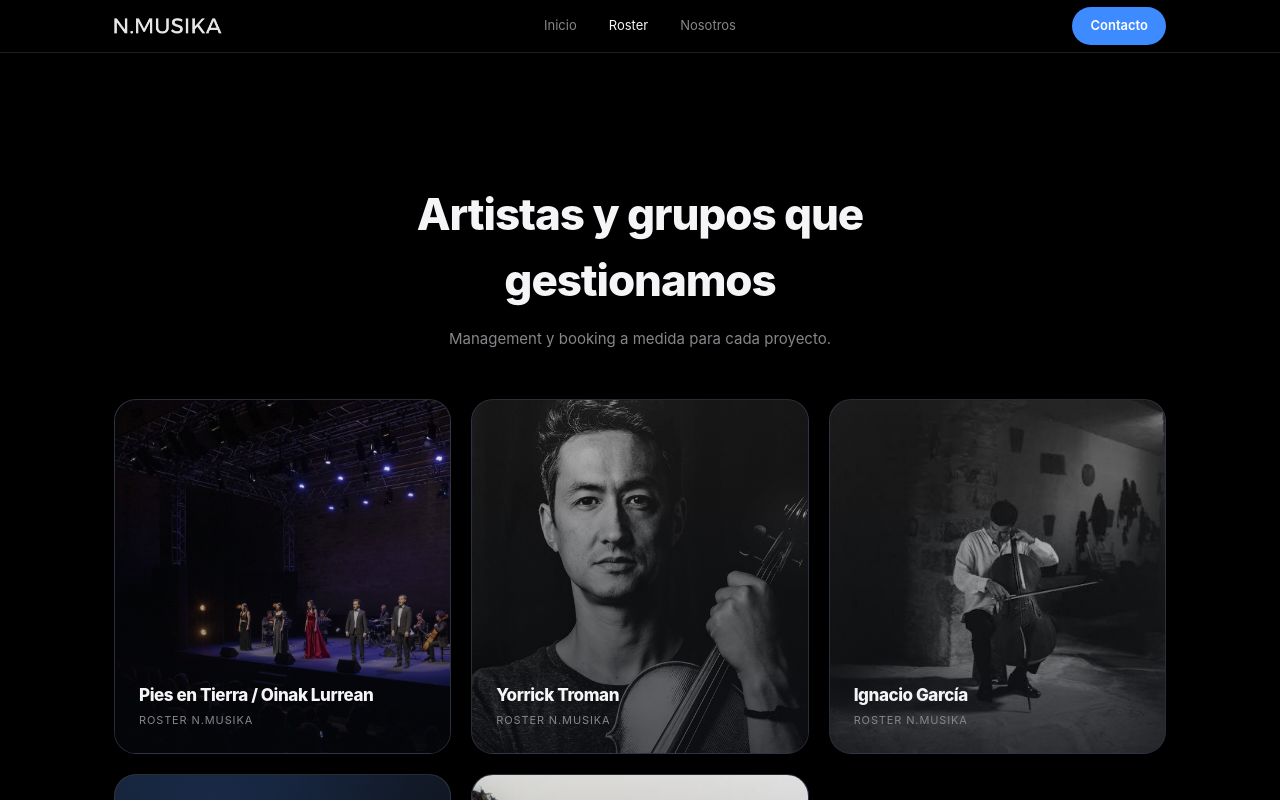
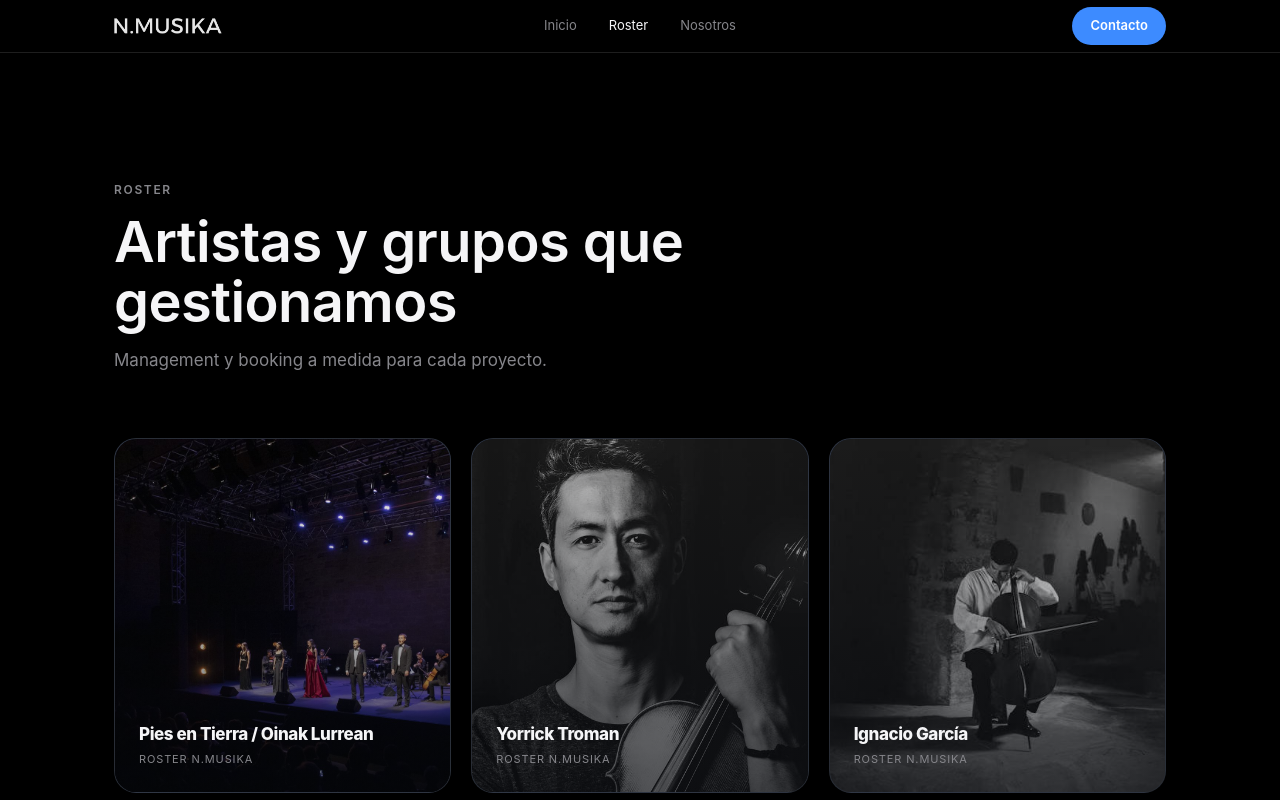
Before and after one commit to marioroz19-netizen/nmusika, a Next.js app: page /roster in a window 1280 px wide. Shown: the top 800 px of the page. Built offline with nearby package versions, Linux system fonts and the light colour scheme.

Commit message:
Update SectionHead.tsx

```diff
--- a/src/components/SectionHead.tsx
+++ b/src/components/SectionHead.tsx
@@ -1,20 +1,27 @@
 export default function SectionHead({
+  eyebrow,
   title,
   description,
+  align = "left",
 }: {
-  pill?: string;
+  eyebrow?: string;
   title: string;
   description?: string;
+  align?: "left" | "center";
 }) {
+  const centered = align === "center";
   return (
-    <div className="text-center mb-12">
-      <h2 className="text-[clamp(28px,4vw,44px)] font-extrabold tracking-tight max-w-xl mx-auto">
+    <div className={`mb-16 max-w-[640px] ${centered ? "mx-auto text-center" : ""}`}>
+      {eyebrow && (
+        <div className="text-[12px] font-semibold tracking-[0.14em] uppercase text-muted mb-3.5">
+          {eyebrow}
+        </div>
+      )}
+      <h2 className="text-[clamp(32px,5.4vw,56px)] font-semibold tracking-[-0.01em] leading-[1.07]">
         {title}
       </h2>
       {description && (
-        <p className="text-muted text-[15px] max-w-md mx-auto mt-3.5 leading-relaxed">
-          {description}
-        </p>
+        <p className="text-muted text-[17px] leading-relaxed mt-3.5">{description}</p>
       )}
     </div>
   );
```
